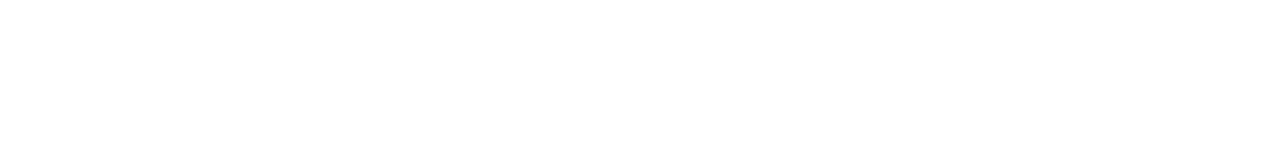
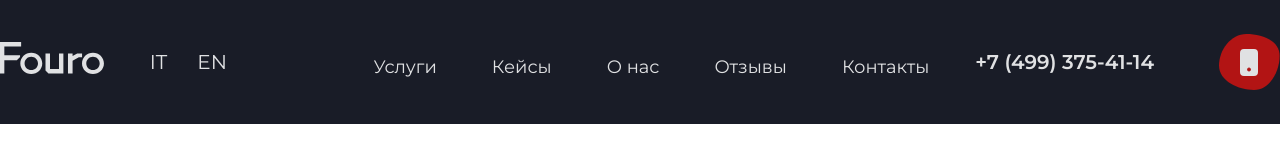
Before and after one commit to suzujuuzou/newProject, a plain HTML site: page index.html in a window 1280 px wide. Drawn offline with Linux system fonts and the light colour scheme.

Commit message:
создал header

```diff
--- a/css/style.css
+++ b/css/style.css
@@ -0,0 +1,83 @@
+@import url('https://fonts.googleapis.com/css2?family=Montserrat:ital,wght@0,100..900;1,100..900&display=swap');
+
+* {
+    margin: 0;
+    padding: 0;
+    box-sizing: border-box;
+    font-family: "Montserrat", sans-serif;
+    font-size: 30px;
+    color: var(--color-text);
+}
+
+:root {
+    --color-white: #fff;
+    --color-black: #000;
+    --color-accent: #B21414;
+    --color-text: #E0E1E3;
+    --color-light-bg: #191C27;
+    --color-dark-bg: #12141C;
+}
+
+a {
+    text-decoration: none;
+}
+
+.application {
+    width: 100%;
+    height: 100%;
+    overflow: hidden;
+    background-color: var(--color-light-bg);
+}
+
+.container {
+    max-width: 1450px;
+    margin: 0 auto;
+}
+
+.header {
+    padding: 30px 0;
+
+}
+
+.header__container {
+    display: flex;
+    justify-content: space-between;
+    align-items: center;
+}
+
+.header__language {
+    display: flex;
+    align-items: center;
+    gap: 30px;
+}
+
+.header__language-text {
+    font-size: 20px;
+}
+
+.navbar__menu {
+    list-style: none;
+    display: flex;
+    align-items: center;
+    gap: 55px;
+}
+
+.navbar__link {
+    font-size: 18px;
+    transition: 0.2s;
+}
+
+.navbar__link:hover {
+    color: var(--color-accent);
+}
+
+.header__number {
+    display: flex;
+    align-items: center;
+    gap: 65px;
+}
+
+.header__number-tel {
+    font-size: 20px;
+    font-weight: 600;
+}
--- a/index.html
+++ b/index.html
@@ -1,11 +1,37 @@
 <!DOCTYPE html>
-<html lang="en">
+<html lang="ru">
 <head>
     <meta charset="UTF-8">
     <meta name="viewport" content="width=device-width, initial-scale=1.0">
     <title>Document</title>
+    <link rel="stylesheet" href="css/style.css">
 </head>
 <body>
-
+    <div class="application">
+        <header class="application__header header" id="header">
+            <div class="header__container container">
+                <a href="#!" class="header__logo">
+                    <img src="images/logo.svg" alt="Fouro" class="header__logo-img">
+                </a>
+                <div class="header__language">
+                    <a href="#!" class="header__language-text">IT</p>
+                    <a href="#!" class="header__language-text">EN</p>
+                </div>
+                <nav class="header__navbar navbar">
+                    <menu class="navbar__menu">
+                        <li class="navbar__item"><a href="#!" class="navbar__link">Услуги</a></li>
+                        <li class="navbar__item"><a href="#!" class="navbar__link">Кейсы</a></li>
+                        <li class="navbar__item"><a href="#!" class="navbar__link">О нас</a></li>
+                        <li class="navbar__item"><a href="#!" class="navbar__link">Отзывы</a></li>
+                        <li class="navbar__item"><a href="#!" class="navbar__link">Контакты</a></li>
+                    </menu>
+                </nav>
+                <div class="header__number">
+                    <a href="tel:+74993754114" class="header__number-tel">+7 (499) 375-41-14</a>
+                    <img src="images/number_icon.svg" alt="Телефон" class="header__number-icon">
+                </div>
+            </div>
+        </header>
+    </div>
 </body>
 </html>
```
Also changed, not shown: images/logo.svg (added), images/number_icon.svg (added).
